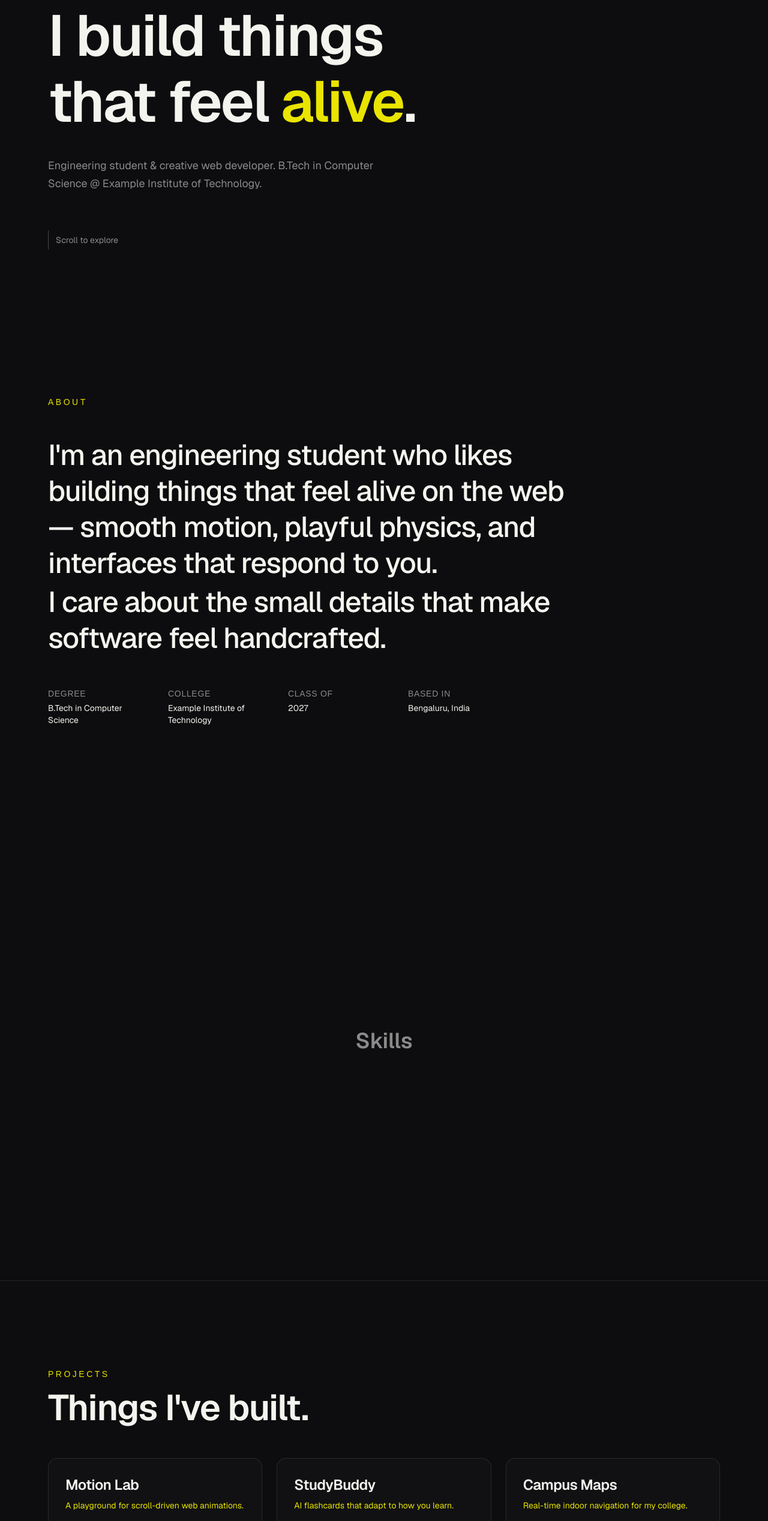
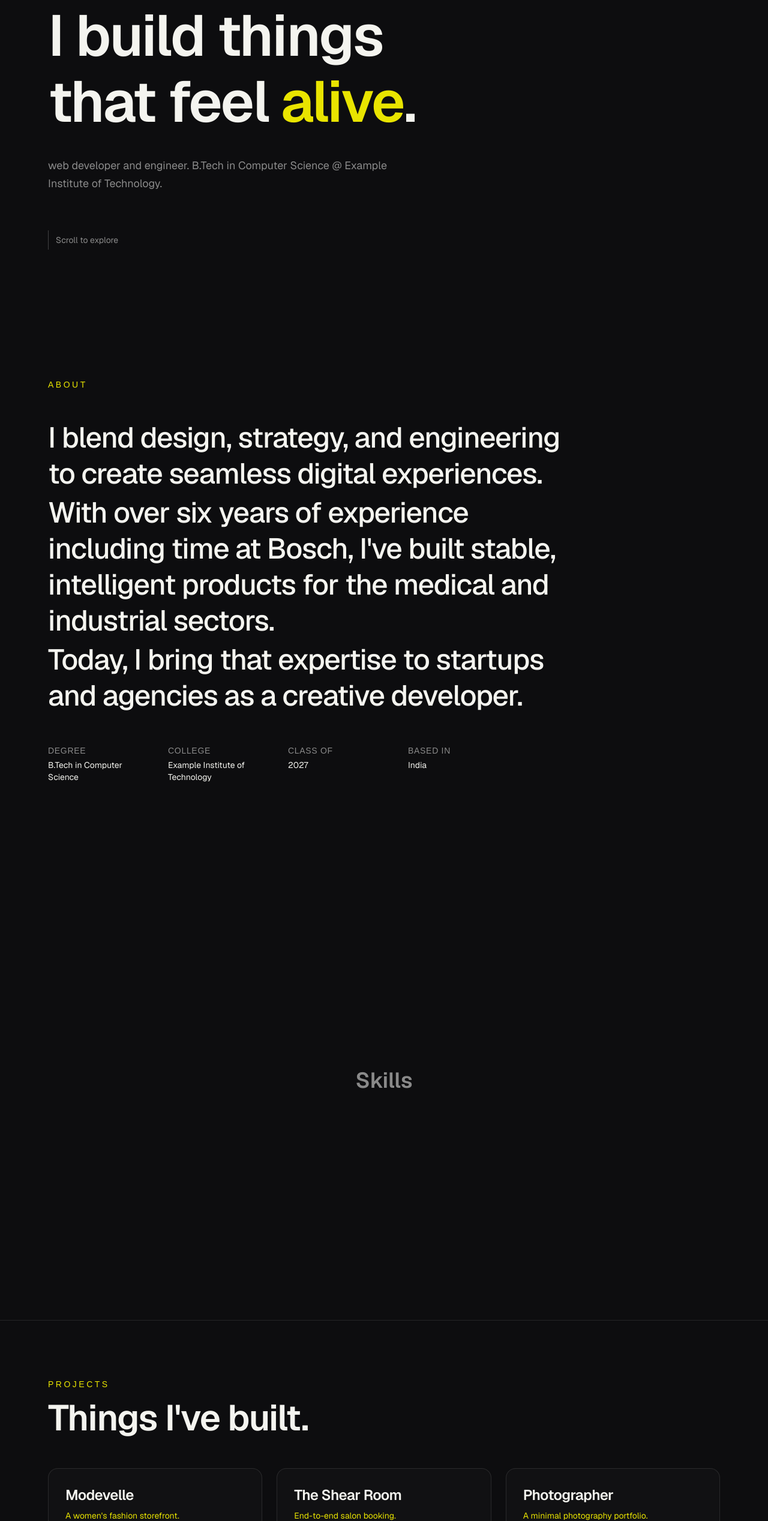
Before and after one commit to Valgaza/portfolio-26, a Next.js app: page / in a window 1280 px wide. Shown: the part 265-2800 px from the top of the page at 60% size. Built offline with nearby package versions, Linux system fonts and the light colour scheme; a web font is replaced by a local one.

Commit message:
Set site content from the Roshan Sahu design study

```diff
--- a/src/data/me.ts
+++ b/src/data/me.ts
@@ -16,9 +16,11 @@ export type SkillGroup = {
 export type Project = {
   slug: string;
   title: string;
-  tagline: string; // one-line pitch
+  tagline: string; // one-line pitch (used by the compact ProjectCard / AI chat)
+  category: string; // shown as the section label, e.g. "Ecommerce Website"
   description: string; // 2–3 sentences
   tech: string[];
+  status?: "live" | "in-progress"; // controls the CTA (Visit Site vs In Progress)
   links: { label: string; href: string }[]; // live demo, GitHub, etc.
 };
 
@@ -42,15 +44,17 @@ export type Me = {
   email: string;
 };
 
-// ⚠️ MOCK DATA — replace with your real details.
+// ⚠️ DESIGN-TO-CODE STUDY — content mirrors the Roshan Sahu portfolio we're
+// faithfully rebuilding (credited in the footer). Swap for your own details to
+// make it yours.
 export const me: Me = {
-  name: "Alex Doe",
-  role: "Engineering student & creative web developer",
+  name: "Roshan Sahu",
+  role: "web developer and engineer",
   degree: "B.Tech in Computer Science",
   college: "Example Institute of Technology",
   gradYear: "2027",
-  location: "Bengaluru, India",
-  bio: "I'm an engineering student who likes building things that feel alive on the web — smooth motion, playful physics, and interfaces that respond to you. I care about the small details that make software feel handcrafted.",
+  location: "India",
+  bio: "I blend design, strategy, and engineering to create seamless digital experiences. With over six years of experience including time at Bosch, I've built stable, intelligent products for the medical and industrial sectors. Today, I bring that expertise to startups and agencies as a creative developer.",
   skills: [
     {
       category: "Languages",
@@ -67,39 +71,48 @@ export const me: Me = {
   ],
   projects: [
     {
-      slug: "motion-lab",
-      title: "Motion Lab",
-      tagline: "A playground for scroll-driven web animations.",
+      slug: "modevelle",
+      title: "Modevelle",
+      tagline: "A women's fashion storefront.",
+      category: "Ecommerce Website",
       description:
-        "An interactive gallery of GSAP + Lenis experiments — scroll reveals, pinned sections, and physics toys. Built to teach myself production-grade motion techniques.",
-      tech: ["Next.js", "GSAP", "Lenis", "TypeScript"],
-      links: [
-        { label: "Live", href: "https://example.com/motion-lab" },
-        { label: "GitHub", href: "https://github.com/example/motion-lab" },
-      ],
+        "A demo e-commerce website for women's fashion, featuring product listings, cart functionality, and user authentication. Built using Next.js and the Shopify Storefront API.",
+      tech: ["Next.js", "Shopify Storefront API", "GSAP"],
+      status: "live",
+      links: [{ label: "Visit Site", href: "#" }],
     },
     {
-      slug: "study-buddy",
-      title: "StudyBuddy",
-      tagline: "AI flashcards that adapt to how you learn.",
+      slug: "the-shear-room",
+      title: "The Shear Room",
+      tagline: "End-to-end salon booking.",
+      category: "Booking Website",
       description:
-        "A spaced-repetition study app that generates flashcards from your notes and tunes review intervals to your recall. Full-stack with a streaming AI backend.",
-      tech: ["React", "Node.js", "PostgreSQL", "Vercel AI SDK"],
-      links: [
-        { label: "Live", href: "https://example.com/study-buddy" },
-        { label: "GitHub", href: "https://github.com/example/study-buddy" },
-      ],
+        "A demo booking website for a unisex salon brand, including service and pricing displays, an end-to-end booking workflow, and user authentication. Built with Next.js and Supabase.",
+      tech: ["Next.js", "Supabase", "GSAP"],
+      status: "live",
+      links: [{ label: "Visit Site", href: "#" }],
     },
     {
-      slug: "campus-maps",
-      title: "Campus Maps",
-      tagline: "Real-time indoor navigation for my college.",
+      slug: "photographer",
+      title: "Photographer",
+      tagline: "A minimal photography portfolio.",
+      category: "Portfolio Website",
       description:
-        "A wayfinding PWA that routes students between rooms across buildings using a hand-built graph and A* pathfinding, with offline support.",
-      tech: ["React", "TypeScript", "Leaflet", "IndexedDB"],
-      links: [
-        { label: "GitHub", href: "https://github.com/example/campus-maps" },
-      ],
+        "A demo portfolio website for a professional photographer, Jayesh Malhotra, designed to showcase visual work through a minimal, elegant layout. Developed using the no-code platform Webflow.",
+      tech: ["Webflow", "No-Code", "GSAP"],
+      status: "live",
+      links: [{ label: "Visit Site", href: "#" }],
+    },
+    {
+      slug: "katalog",
+      title: "Katalog",
+      tagline: "Furniture, lighting & hardware store.",
+      category: "Ecommerce Website",
+      description:
+        "An e-commerce website for furniture, lighting, and hardware, currently in development. Being built as a custom Shopify theme using Liquid.",
+      tech: ["Shopify", "Liquid", "GSAP"],
+      status: "in-progress",
+      links: [],
     },
   ],
   funFacts: [
@@ -111,5 +124,5 @@ export const me: Me = {
     { label: "GitHub", href: "https://github.com/example" },
     { label: "LinkedIn", href: "https://linkedin.com/in/example" },
   ],
-  email: "alex.doe@example.com",
+  email: "hello.roshansahu@gmail.com",
 };
```
